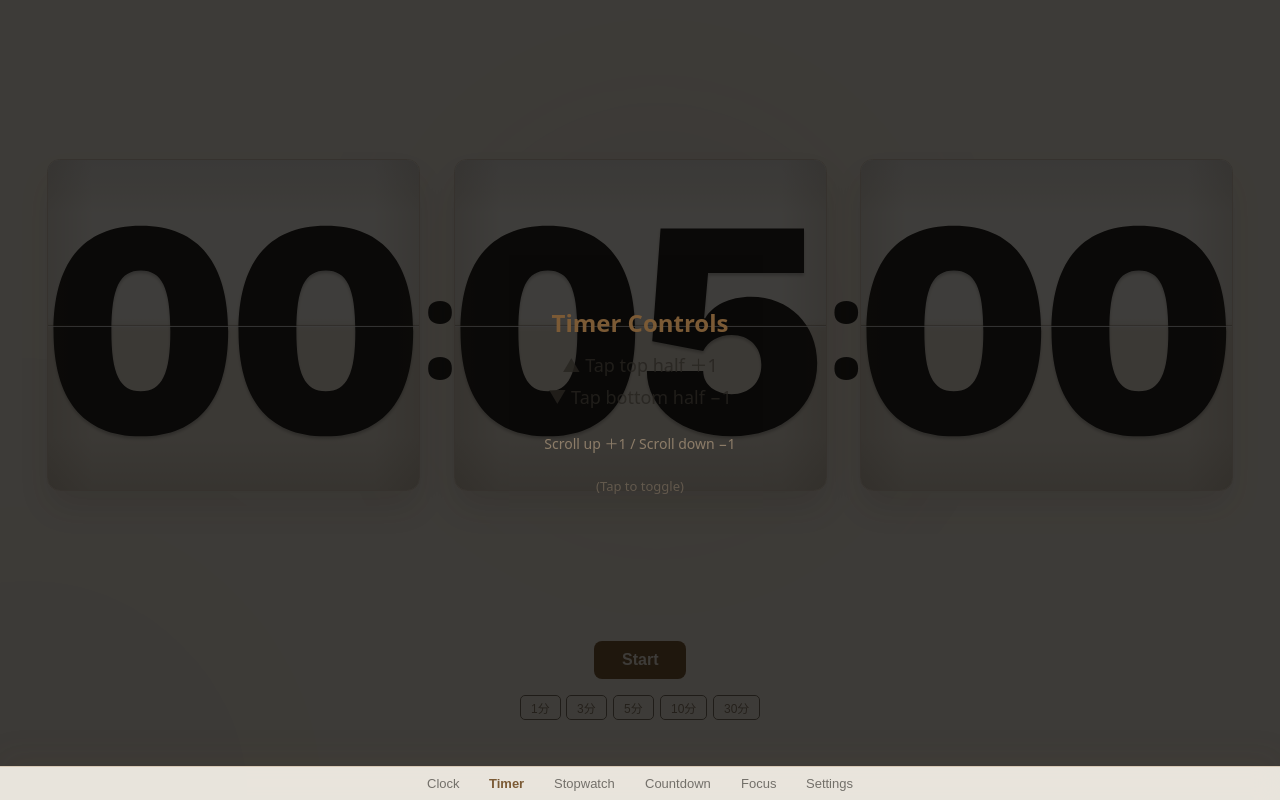
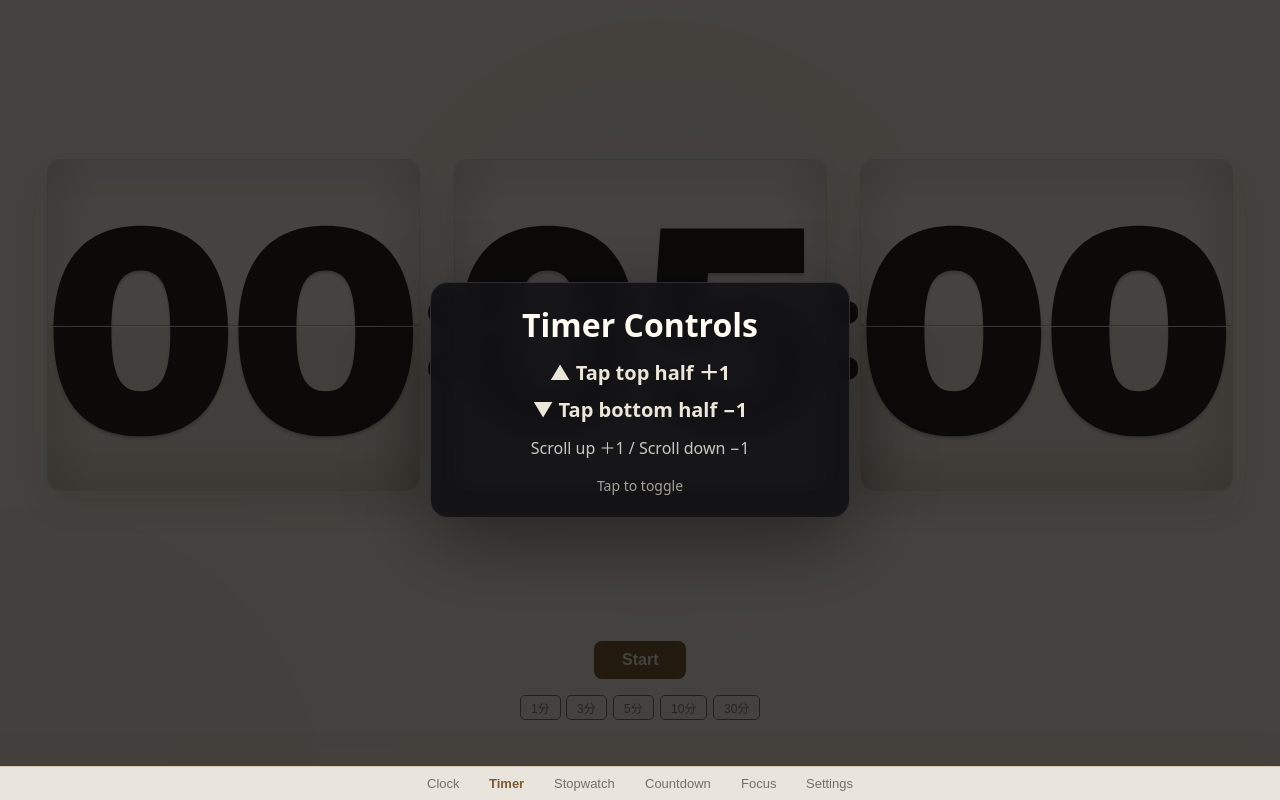
Before and after one commit to absswds/FlipClock, a React (Vite) app in the folder web/: page / in a window 1280 px wide. Both pictures are taken after a click on the button "Timer". Built offline with nearby package versions, Linux system fonts and the light colour scheme.

Commit message:
Improve timer guide readability

```diff
--- a/web/src/components/TimerScreen.tsx
+++ b/web/src/components/TimerScreen.tsx
@@ -145,25 +145,40 @@ export default function TimerScreen({ theme, state, onStart, onPause, onReset, l
           onClick={dismissGuide}
           style={{
             position: 'absolute', inset: 0, zIndex: 200,
-            background: 'rgba(0,0,0,0.75)',
-            display: 'flex', flexDirection: 'column', alignItems: 'center', justifyContent: 'center',
+            background: 'rgba(0,0,0,0.72)',
+            display: 'flex', alignItems: 'center', justifyContent: 'center',
             cursor: 'pointer',
+            padding: '24px',
           }}
         >
-          <div style={{ color: theme.accent, fontSize: 'clamp(16px, 2.5vw, 24px)', fontWeight: 700, marginBottom: 12 }}>
+          <div
+            style={{
+              width: 'min(92vw, 420px)',
+              maxWidth: 'min(92vw, 420px)',
+              background: 'rgba(19, 19, 22, 0.92)',
+              border: '1px solid rgba(255,255,255,0.12)',
+              borderRadius: 18,
+              boxShadow: '0 24px 80px rgba(0,0,0,0.42)',
+              padding: '24px 24px 22px',
+              textAlign: 'center',
+              backdropFilter: 'blur(10px)',
+            }}
+          >
+            <div style={{ color: 'rgb(255, 250, 242)', fontSize: 'clamp(22px, 3vw, 32px)', fontWeight: 800, lineHeight: 1.15, marginBottom: 14 }}>
               {t(lang, 'timerGuide')}
             </div>
-          <div style={{ color: theme.digit, fontSize: 'clamp(12px, 1.8vw, 18px)', opacity: 0.8, marginBottom: 8 }}>
+            <div style={{ color: 'rgba(255, 248, 235, 0.92)', fontSize: 'clamp(15px, 2vw, 20px)', fontWeight: 600, lineHeight: 1.45, marginBottom: 8 }}>
               &#9650; {t(lang, 'timerGuideTop')}
             </div>
-          <div style={{ color: theme.digit, fontSize: 'clamp(12px, 1.8vw, 18px)', opacity: 0.8, marginBottom: 8 }}>
+            <div style={{ color: 'rgba(255, 248, 235, 0.92)', fontSize: 'clamp(15px, 2vw, 20px)', fontWeight: 600, lineHeight: 1.45, marginBottom: 12 }}>
               &#9660; {t(lang, 'timerGuideBot')}
             </div>
-          <div style={{ color: theme.signature, fontSize: 'clamp(10px, 1.3vw, 14px)', marginTop: 16 }}>
+            <div style={{ color: 'rgba(255, 248, 235, 0.78)', fontSize: 'clamp(13px, 1.6vw, 16px)', lineHeight: 1.5 }}>
               {t(lang, 'scrollUp')} / {t(lang, 'scrollDown')}
             </div>
-          <div style={{ color: theme.signature, fontSize: 'clamp(10px, 1.2vw, 13px)', marginTop: 24, opacity: 0.5 }}>
-            ({t(lang, 'tapHint')})
+            <div style={{ color: 'rgba(255, 248, 235, 0.62)', fontSize: 'clamp(12px, 1.4vw, 14px)', marginTop: 16, lineHeight: 1.4 }}>
+              {t(lang, 'tapHint')}
+            </div>
           </div>
         </div>
       )}
```
Also changed, not shown: 1 other file (tests, documents, lock files or other folders). Lines whose indentation alone changed are shown as unchanged.
